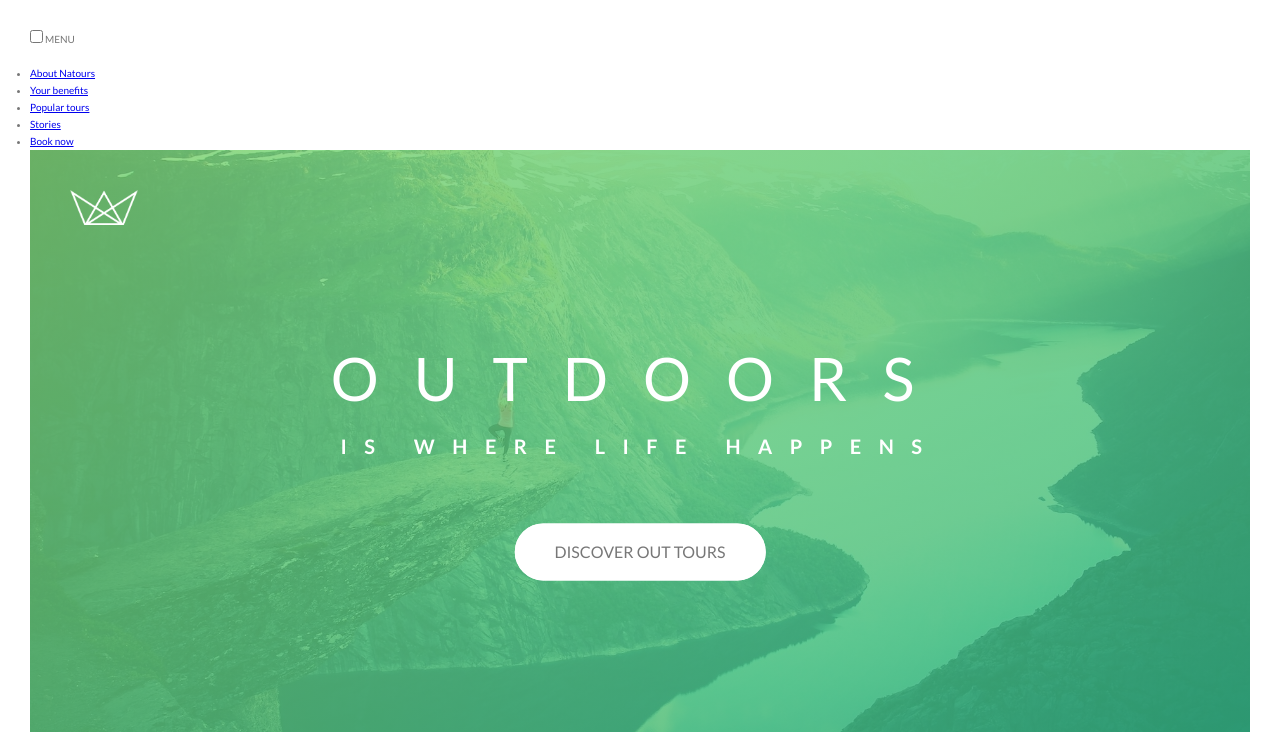
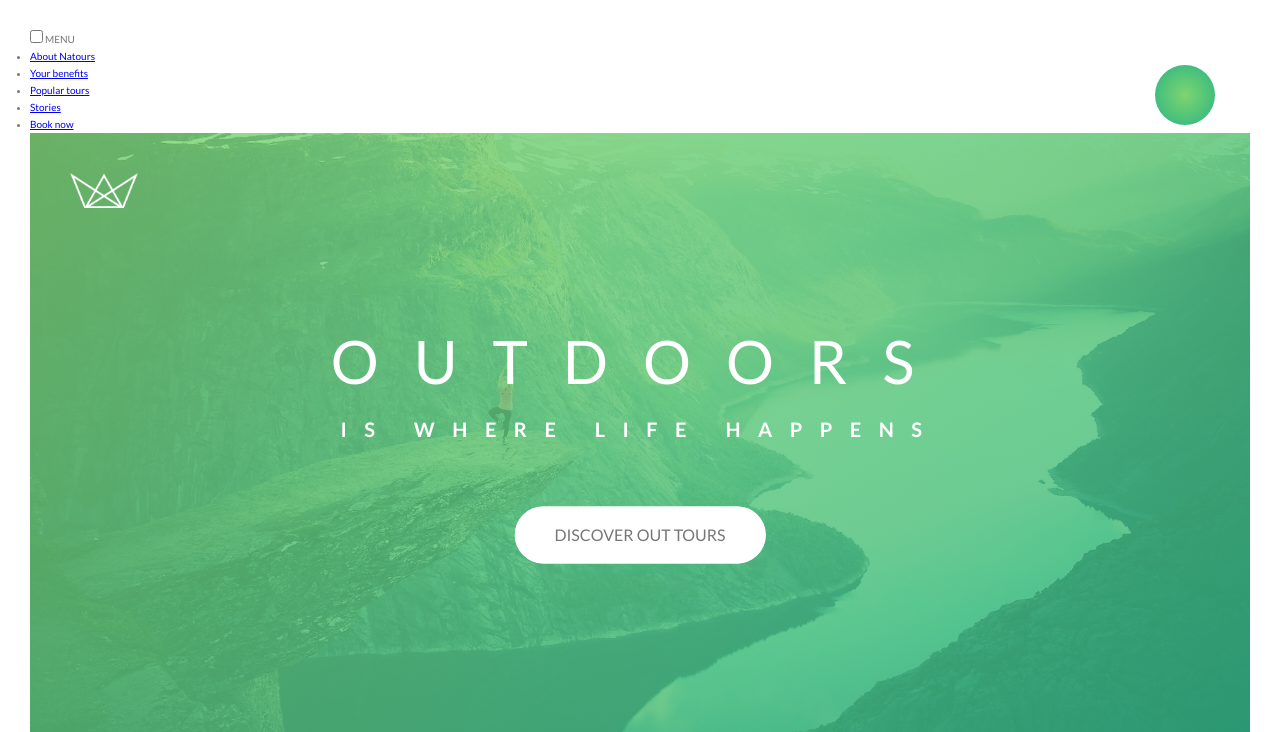
Before and after one commit to AnnaAn01/learning-css-travel, a website: page index.html in a window 1280 px wide. Shown: the top 732 px of the page. Drawn offline with Linux system fonts and the light colour scheme.

Commit message:
Added the navigation background

```diff
--- a/sass/layout/_navigation.scss
+++ b/sass/layout/_navigation.scss
@@ -0,0 +1,33 @@
+.navigation {
+  &__checkbox {
+  }
+
+  &__button {
+  }
+
+  &__background {
+    height: 6rem;
+    width: 6rem;
+    border-radius: 50%;
+    position: fixed;
+    top: 6.5rem;
+    right: 6.5rem;
+    background-image: radial-gradient(
+      $color-primary-light,
+      $color-primary-dark
+    );
+    z-index: 1000;
+  }
+
+  &__nav {
+  }
+
+  &__list {
+  }
+
+  &__item {
+  }
+
+  &__link {
+  }
+}
```
Also changed, not shown: css/style.css.
